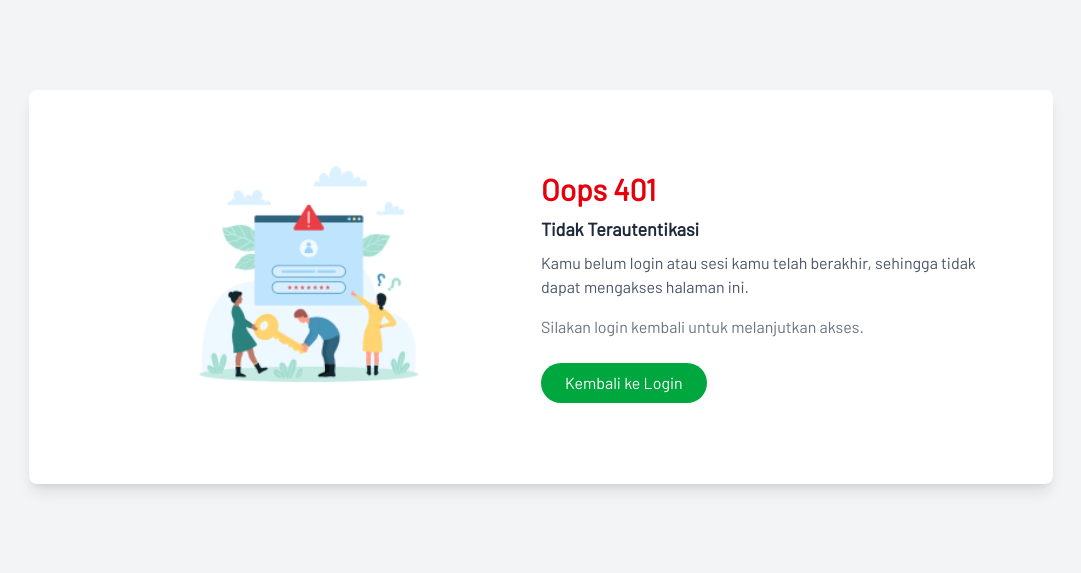
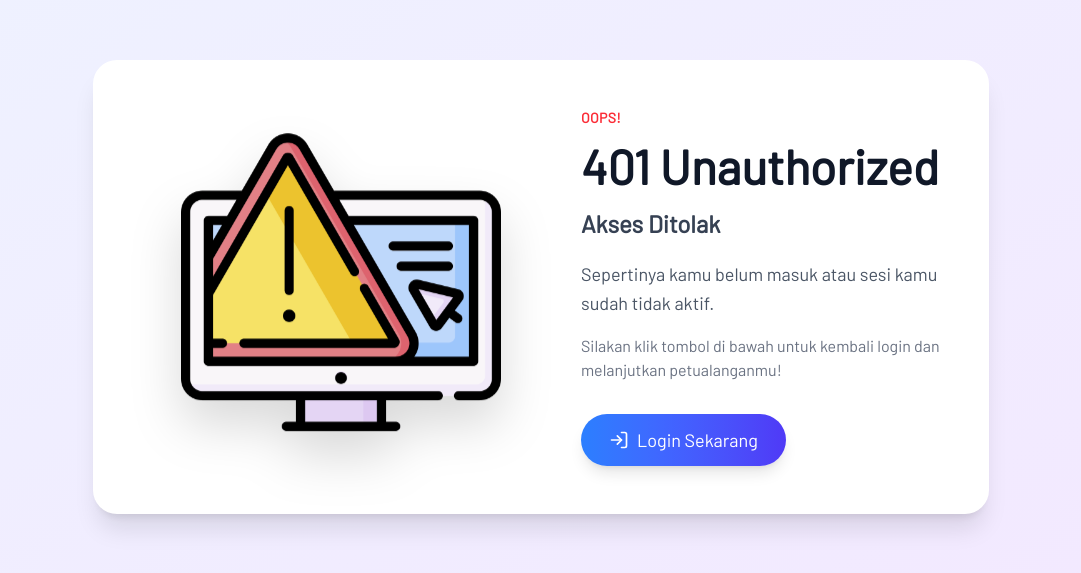
Before and after one commit to Danielandersontech/Rekam-Medis, a React (Vite) app: page /error401 in a window 1280 px wide. Shown: the part 113-686 px from the top of the page, without its empty margins (99-1180 px from the left). Built offline with nearby package versions, Linux system fonts and the light colour scheme.

Commit message:
Perbaikan tampilan error 401

```diff
--- a/src/pages/Error401.jsx
+++ b/src/pages/Error401.jsx
@@ -1,36 +1,66 @@
 import React from 'react';
-import illustration from '../assets/error401.png';
+import illustration from '../assets/401.png'; // Pastikan path ini benar
+import { LogIn } from 'lucide-react'; // Ikon opsional
 
 export default function Error401() {
   return (
-    <div className="min-h-screen flex items-center justify-center bg-gray-100 px-6 py-12">
-      <div className="flex flex-col md:flex-row items-center bg-white shadow-lg rounded-lg p-6 md:p-12 max-w-5xl w-full">
+    <div className="min-h-screen flex items-center justify-center bg-gradient-to-br from-indigo-50 to-purple-100 px-4 py-10 sm:px-6 lg:px-8">
+      <div className="flex flex-col md:flex-row items-center bg-white shadow-xl rounded-3xl p-8 md:p-12 max-w-4xl w-full transform transition-all duration-500 hover:scale-[1.01] animate-fade-in-up">
 
-        <div className="md:w-1/2 w-full mb-6 md:mb-0 flex justify-center">
+        {/* Gambar */}
+        <div className="md:w-1/2 w-full mb-10 md:mb-0 flex justify-center">
           <img
             src={illustration}
-            alt="Error 401"
-            className="w-64 md:w-72"
+            alt="Error 401 - Akses Tidak Sah"
+            className="w-64 md:w-80 drop-shadow-2xl animate-float" // Animasi float opsional
           />
         </div>
 
-        <div className="md:w-1/2 w-full text-center md:text-left">
-          <h1 className="text-red-600 text-3xl font-bold mb-2">Oops 401</h1>
-          <h2 className="text-gray-800 text-lg font-semibold mb-2">Tidak Terautentikasi</h2>
-          <p className="text-gray-600 mb-4">
-            Kamu belum login atau sesi kamu telah berakhir, sehingga tidak dapat mengakses halaman ini.
+        {/* Teks */}
+        <div className="md:w-1/2 w-full text-center md:text-left md:pl-10">
+          <p className="text-sm font-semibold text-red-500 uppercase tracking-wide mb-2">Oops!</p>
+          <h1 className="text-gray-900 text-5xl font-extrabold mb-3 leading-tight">401 Unauthorized</h1>
+          <h2 className="text-gray-700 text-2xl font-semibold mb-5">Akses Ditolak</h2>
+          <p className="text-gray-600 text-lg mb-4 leading-relaxed">
+            Sepertinya kamu belum masuk atau sesi kamu sudah tidak aktif.
           </p>
-          <p className="text-gray-500 mb-6">
-            Silakan login kembali untuk melanjutkan akses.
+          <p className="text-gray-500 text-base mb-8">
+            Silakan klik tombol di bawah untuk kembali login dan melanjutkan petualanganmu!
           </p>
           <button
             onClick={() => window.location.href = '/login'}
-            className="bg-green-600 text-white px-6 py-2 rounded-full hover:bg-green-700 transition"
+            className="inline-flex items-center gap-2 bg-gradient-to-r from-blue-500 to-indigo-600 hover:from-blue-600 hover:to-indigo-700 text-white px-7 py-3 rounded-full text-lg font-medium transition-all duration-400 ease-in-out shadow-lg hover:shadow-xl transform hover:-translate-y-1 focus:outline-none focus:ring-4 focus:ring-blue-300"
           >
-            Kembali ke Login
+            <LogIn size={20} /> Login Sekarang
           </button>
         </div>
       </div>
+
+      {/* Animasi Tambahan */}
+      <style>{`
+        @keyframes fade-in-up {
+          from {
+            opacity: 0;
+            transform: translateY(20px);
+          }
+          to {
+            opacity: 1;
+            transform: translateY(0);
+          }
+        }
+        .animate-fade-in-up {
+          animation: fade-in-up 0.8s ease-out forwards;
+        }
+
+        @keyframes float {
+          0% { transform: translateY(0px); }
+          50% { transform: translateY(-10px); }
+          100% { transform: translateY(0px); }
+        }
+        .animate-float {
+          animation: float 3s ease-in-out infinite;
+        }
+      `}</style>
     </div>
   );
 }
```
Also changed, not shown: src/assets/401.png (added).
